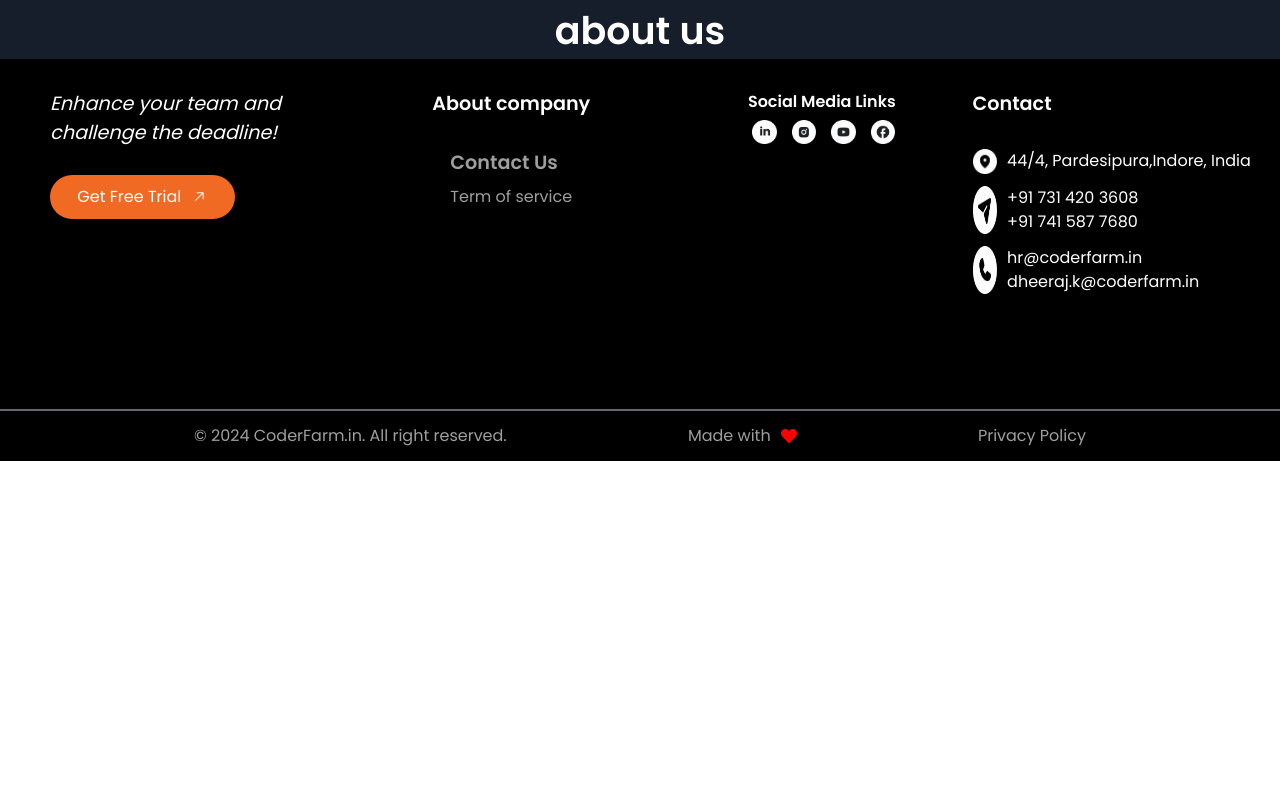
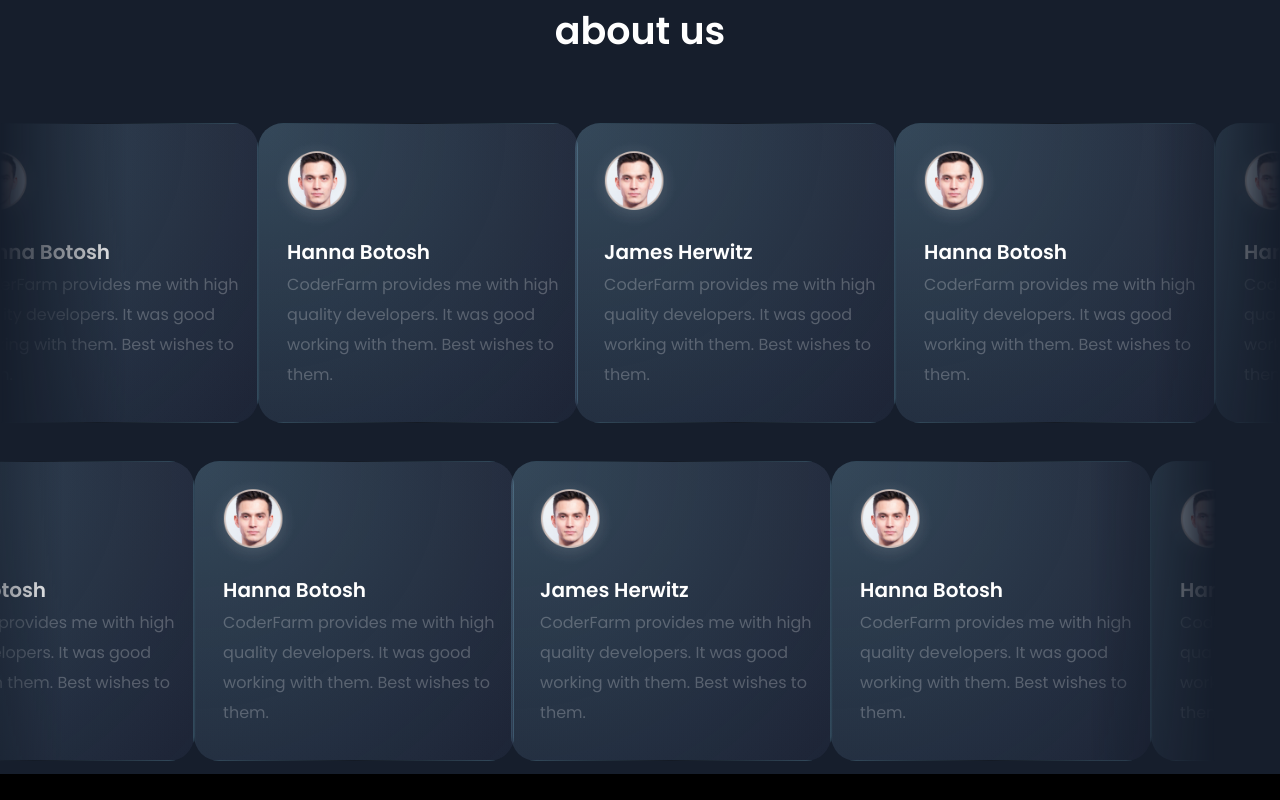
Before and after one commit to Jomeku9211/CF-Portal, a React (Vite) app: page / in a window 1280 px wide. Shown: the part 1840-2640 px from the top of the page. Before the commit the page ends 2301 px from the top, so only its background shows below. Built offline with nearby package versions, Linux system fonts and the light colour scheme.

Commit message:
WIP Working on a Testimonial

```diff
--- a/src/components/LandingPage/Testimonial.tsx
+++ b/src/components/LandingPage/Testimonial.tsx
@@ -1,14 +1,96 @@
 import "../../styles/LandingPage/Testimonial.css";
+import Person1 from "../../assets/LandingPage/Testimonial_images/Person1.png";
 const Testimonial = () => {
+  const Testimonial_Data = [
+    {
+      name: "James Herwitz",
+      image: Person1,
+      description:
+        "CoderFarm provides me with high quality developers. It was good working with them. Best wishes to them.",
+    },
+    {
+      name: "Hanna Botosh",
+      image: Person1,
+      description:
+        "CoderFarm provides me with high quality  developers. It was good working with them. Best wishes to them.",
+    },
+    {
+      name: "Hanna Botosh",
+      image: Person1,
+      description:
+        "CoderFarm provides me with high quality  developers. It was good working with them. Best wishes to them.",
+    },
+    {
+      name: "Hanna Botosh",
+      image: Person1,
+      description:
+        "CoderFarm provides me with high quality  developers. It was good working with them. Best wishes to them.",
+    },
+  ];
   return (
     <>
       <div className="Testimonial_main_Container" data-testid="TestimonialId">
         <div className="Testimonial_Heading_Div">
-          <h1>What <span>Our Client</span> Say</h1>
+          <h1>
+            What <span>Our Client</span> Say
+          </h1>
           <h1>about us</h1>
         </div>
-        <div className="Paragraph_div">
-          <p></p>
+        <div className="Testimonial_marquee">
+          <div className="Testimonial_marqueeGroup2">
+            {Testimonial_Data.map((data, index) => (
+              <div key={index} className="Testimonial_Box">
+                <img
+                  src={data.image}
+                  alt="TestimonialImg"
+                  className="Testimonial_Images"
+                />
+                <h1>{data.name}</h1>
+                <p className="Testimonial_Description">{data.description}</p>
+              </div>
+            ))}
+          </div>
+          <div className="Testimonial_marqueeGroup2">
+            {Testimonial_Data.map((data, index) => (
+              <div key={index} className="Testimonial_Box">
+                <img
+                  src={data.image}
+                  alt="TestimonialImg"
+                  className="Testimonial_Images"
+                />
+                <h1>{data.name}</h1>
+                <p className="Testimonial_Description">{data.description}</p>
+              </div>
+            ))}
+          </div>
+        </div>
+        <div className="Testimonial_marquee2">
+          <div className="Testimonial_marqueeGroup2">
+            {Testimonial_Data.map((data, index) => (
+              <div key={index} className="Testimonial_Box">
+                <img
+                  src={data.image}
+                  alt="TestimonialImg"
+                  className="Testimonial_Images"
+                />
+                <h1>{data.name}</h1>
+                <p className="Testimonial_Description">{data.description}</p>
+              </div>
+            ))}
+          </div>
+          <div className="Testimonial_marqueeGroup2">
+            {Testimonial_Data.map((data, index) => (
+              <div key={index} className="Testimonial_Box">
+                <img
+                  src={data.image}
+                  alt="TestimonialImg"
+                  className="Testimonial_Images"
+                />
+                <h1>{data.name}</h1>
+                <p className="Testimonial_Description">{data.description}</p>
+              </div>
+            ))}
+          </div>
         </div>
       </div>
     </>
--- a/src/styles/LandingPage/Testimonial.css
+++ b/src/styles/LandingPage/Testimonial.css
@@ -1,10 +1,115 @@
-.Testimonial_Heading_Div{
-    text-align: center;
-    font-size: 38px;
-    font-weight: 600;
-    color: #FFFFFF;
+@keyframes scrollX {
+  from {
+    transform: translateX(0);
+  }
+
+  to {
+    transform: translateX(-100%);
+  }
 }
 
-.Testimonial_Heading_Div > h1 > span{
-    color: #F16A23;
+.Testimonial_Heading_Div {
+  text-align: center;
+  font-size: 38px;
+  font-weight: 600;
+  color: #ffffff;
 }
+
+.Testimonial_Heading_Div > h1 > span {
+  color: #f16a23;
+}
+
+
+.Testimonial_marquee {
+  display: flex;
+  overflow: hidden;
+  user-select: none;
+  mask-image: linear-gradient(
+    to right,
+    hsl(0 0% 0% / 0),
+    hsl(0 0% 0% / 1) 10%,
+    hsl(0 0% 0% / 1) 90%,
+    hsl(0 0% 0% / 0)
+  );
+  margin-top: 5%;
+}
+.Testimonial_marquee2 {
+  display: flex;
+  overflow: hidden;
+  /* user-select: none; */
+  margin-left: -5%;
+  margin-right: 5%;
+  mask-image: linear-gradient(
+    to right,
+    hsl(0 0% 0% / 0),
+    hsl(0 0% 0% / 1) 10%,
+    hsl(0 0% 0% / 1) 90%,
+    hsl(0 0% 0% / 0)
+  );
+  margin-top: 2%;
+}
+
+.Testimonial_marqueeGroup2 {
+  flex-shrink: 0;
+  display: flex;
+  align-items: center;
+  justify-content: space-around;
+  white-space: nowrap;
+  /* width: 75%; */
+  width: 100%;
+  margin-left: -3px;
+  animation: scrollX 20s linear infinite reverse;
+  animation-direction: reverse;
+  animation-delay: -3s;
+  margin-bottom: 1%;
+}
+
+.Testimonial_Images {
+  width: 100px;
+  margin-left: -7%;
+}
+
+.Testimonial_Box {
+  width: 340px;
+  height: 300px;
+  border: 1px solid;
+  border-image: linear-gradient(
+      90deg,
+      rgba(141, 221, 255, 0.24),
+      rgba(0, 0, 0, 0.24),
+      rgba(141, 221, 255, 0.24)
+    )
+    1;
+  padding: 10px;
+  padding-left: 28px;
+  border-radius: 25px;
+  text-align: left;
+  position: relative;
+  background: radial-gradient(
+      circle at left top,
+      rgba(141, 221, 255, 0.2),
+      rgba(39, 35, 241, 0.024)
+    ),
+    linear-gradient(rgba(244, 83, 83, 0.02), rgba(153, 153, 153, 0.02)),
+    rgba(255, 255, 255, 0.02);
+  background-blend-mode: normal, normal, screen;
+  background-position: center, center, top right;
+  background-repeat: no-repeat;
+  background-size: cover, cover, auto;
+}
+
+.Testimonial_Box > h1 {
+  font-size: 20px;
+  font-weight: 600;
+  color: #ffffff;
+  line-height: 36px;
+}
+
+.Testimonial_Description {
+  width: 280px;
+  font-size: 16px;
+  white-space: normal;
+  color: rgba(255, 255, 255, 0.24);
+  font-weight: 400;
+  line-height: 30px;
+}
```
Also changed, not shown: src/assets/LandingPage/Testimonial_images/Person1.png (added).
